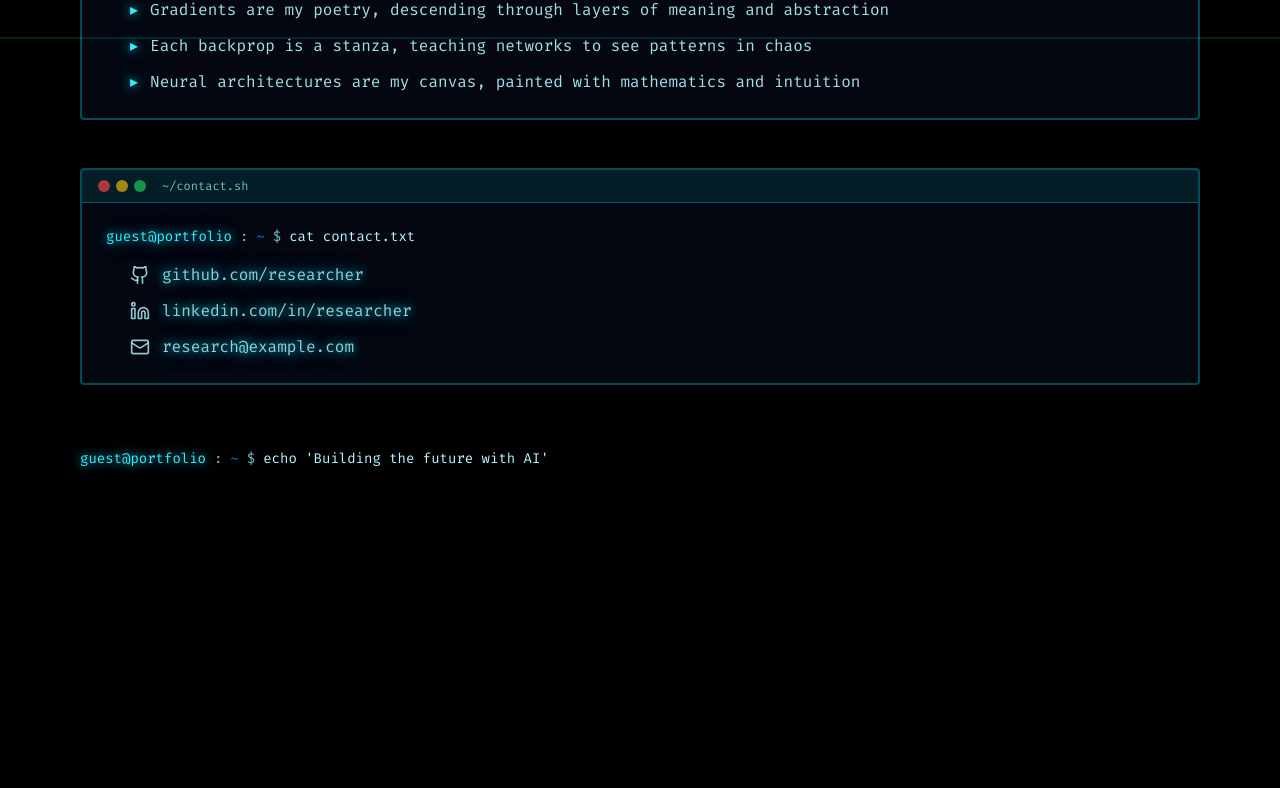
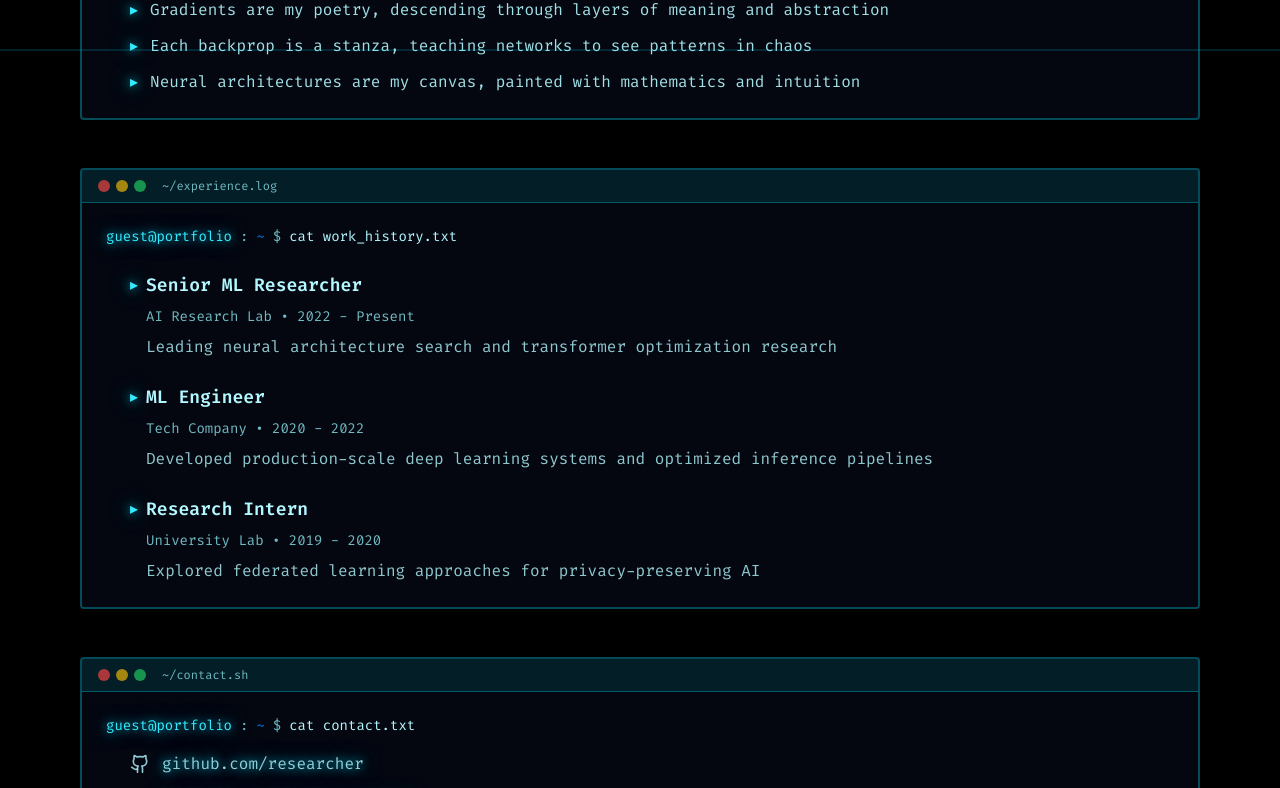
Before and after one commit to gjyotin305/gjyotin305.github.io, a React (Vite) app: page / in a window 1280 px wide. Shown: the part 522-1310 px from the top of the page. Before the commit the page ends 1039 px from the top, so only its background shows below. Built offline with nearby package versions, Linux system fonts and the light colour scheme; the HTML template or start-up script is replaced by a standard one.

Commit message:
Add work experience section

```diff
--- a/src/pages/Index.tsx
+++ b/src/pages/Index.tsx
@@ -91,6 +91,43 @@ const Index = () => {
           </TerminalWindow>
         </div>
 
+        {/* Work Experience */}
+        <div className="mb-12">
+          <TerminalWindow title="~/experience.log">
+            <div className="space-y-6">
+              <TerminalPrompt command="cat work_history.txt" />
+              <div className="ml-6 space-y-6">
+                <div className="space-y-2">
+                  <div className="flex items-center gap-2">
+                    <span className="text-accent terminal-glow">▸</span>
+                    <h3 className="text-lg font-semibold text-foreground">Senior ML Researcher</h3>
+                  </div>
+                  <p className="text-sm text-muted-foreground ml-4">AI Research Lab • 2022 - Present</p>
+                  <p className="text-foreground/80 ml-4">Leading neural architecture search and transformer optimization research</p>
+                </div>
+
+                <div className="space-y-2">
+                  <div className="flex items-center gap-2">
+                    <span className="text-accent terminal-glow">▸</span>
+                    <h3 className="text-lg font-semibold text-foreground">ML Engineer</h3>
+                  </div>
+                  <p className="text-sm text-muted-foreground ml-4">Tech Company • 2020 - 2022</p>
+                  <p className="text-foreground/80 ml-4">Developed production-scale deep learning systems and optimized inference pipelines</p>
+                </div>
+
+                <div className="space-y-2">
+                  <div className="flex items-center gap-2">
+                    <span className="text-accent terminal-glow">▸</span>
+                    <h3 className="text-lg font-semibold text-foreground">Research Intern</h3>
+                  </div>
+                  <p className="text-sm text-muted-foreground ml-4">University Lab • 2019 - 2020</p>
+                  <p className="text-foreground/80 ml-4">Explored federated learning approaches for privacy-preserving AI</p>
+                </div>
+              </div>
+            </div>
+          </TerminalWindow>
+        </div>
+
         {/* Contact */}
         <TerminalWindow title="~/contact.sh">
           <div className="space-y-4">
```
